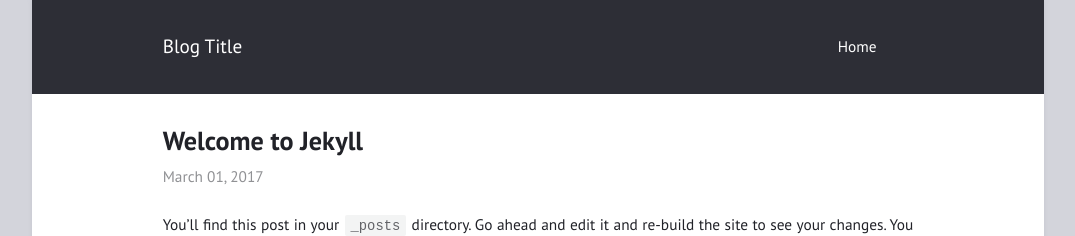
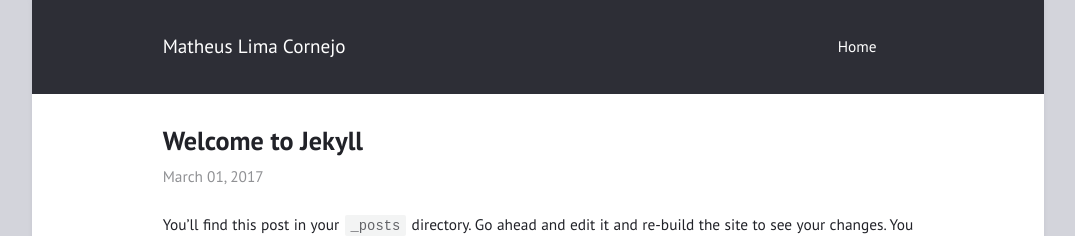
Before and after one commit to limacornejo/limacornejo.github.io, a Jekyll site: the page built from _posts/2017-03-01-welcome-to-jekyll.md, in a window 1280 px wide. Shown: the top 236 px of the page, without its empty margins (102-1177 px from the left). Built offline with Jekyll 4.4.1, drawn with Linux system fonts in a browser that asks for light colours.

Commit message:
Update _config.yml

```diff
--- a/_config.yml
+++ b/_config.yml
@@ -1,4 +1,4 @@
-title: "Blog Title"
+title: "Matheus Lima Cornejo"
 author: "Blog Author"
 description: "Made with <b style=\"color: #f45;\">&lt;3</b>"
 permalink: /:title/
```
